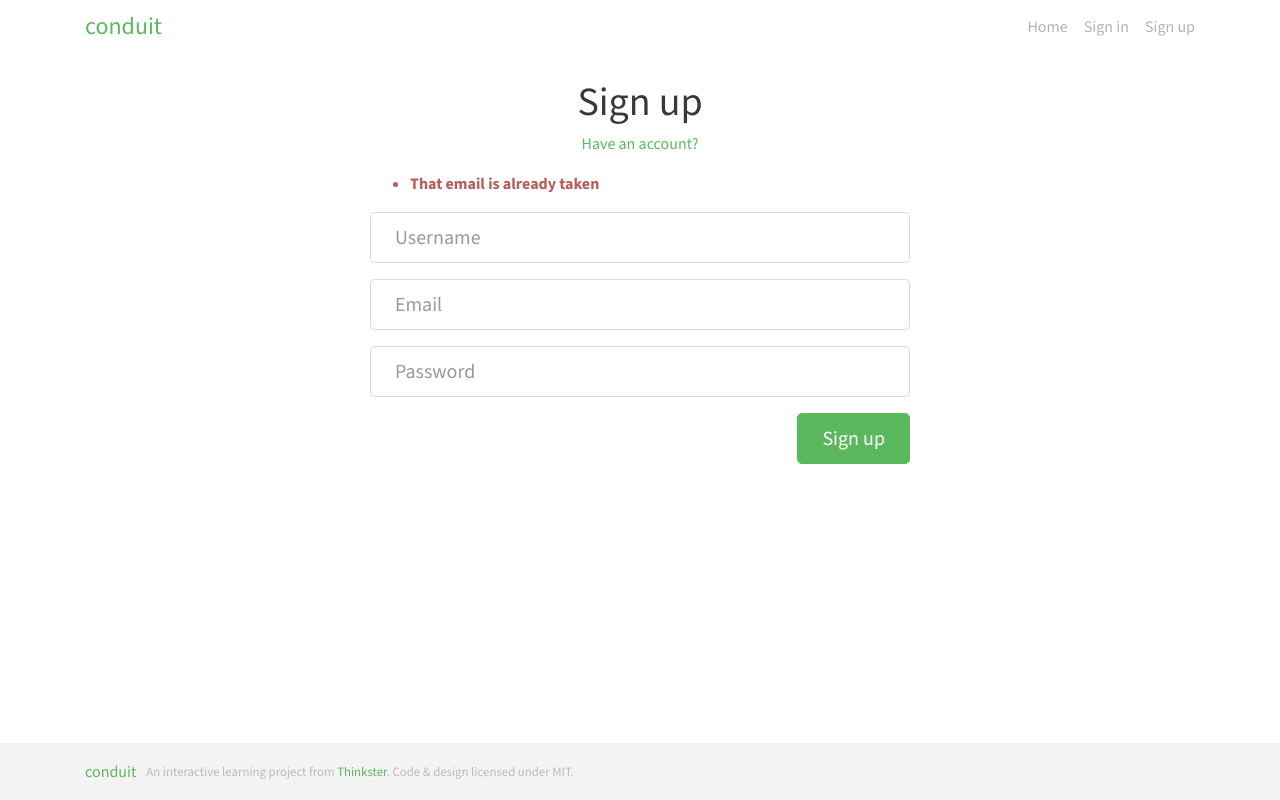
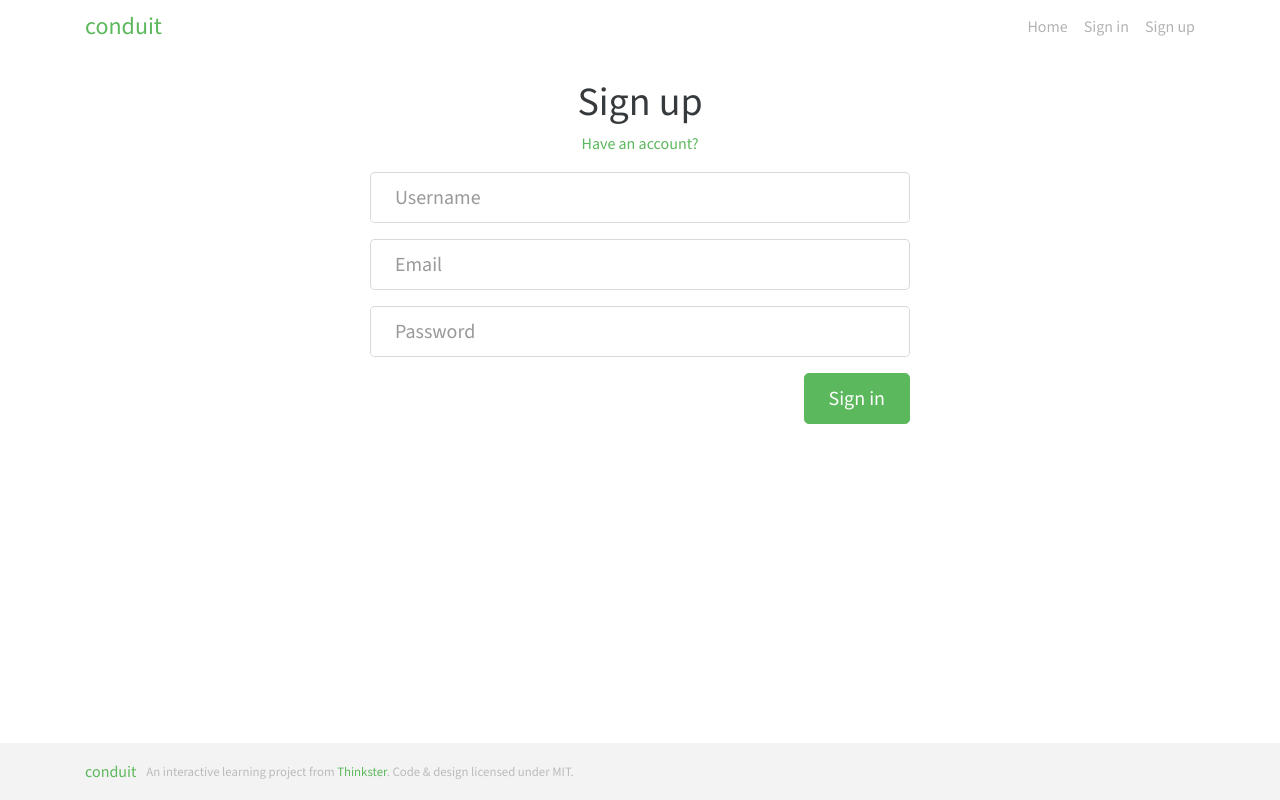
Before and after one commit to wookikiik/realworld-study, a Next.js app: page /register in a window 1280 px wide. Built offline with nearby package versions, Linux system fonts and the light colour scheme.

Commit message:
login, register 페이지 컴포넌트 적용

```diff
--- a/app/login/page.tsx
+++ b/app/login/page.tsx
@@ -3,7 +3,7 @@ import Link from "next/link";
 import { useForm, SubmitHandler } from "react-hook-form"
 import InputName from "@/app/ui/inputName";
 import {UserAuthInfo} from "@/app/types";
-import InputEmail from "@/app/ui/inputEmail";
+import InputPassword from "@/app/ui/inputPassword";
 
 export default function Page() {
   const {
@@ -31,7 +31,7 @@ export default function Page() {
                 ))}
               </ul>
               <InputName name="name" register={register}/>
-              <InputEmail name="email" register={register}/>
+              <InputPassword name={"password"} register={register}/>
               <button className="btn btn-lg btn-primary pull-xs-right">Sign in</button>
             </form>
           </div>
--- a/app/register/page.tsx
+++ b/app/register/page.tsx
@@ -1,4 +1,20 @@
+'use client'
+import Link from "next/link";
+import InputName from "@/app/ui/inputName";
+import InputPassword from "@/app/ui/inputPassword";
+import InputEmail from "@/app/ui/inputEmail";
+import { SubmitHandler, useForm } from "react-hook-form";
+import {UserAuthInfo} from "@/app/types";
+
 export default function Page() {
+  const {
+    register,
+    handleSubmit,
+    formState: { errors },
+  } = useForm<UserAuthInfo>()
+
+  const onSubmit: SubmitHandler<UserAuthInfo> = (data) => console.log(data)
+
   return (
       <div className="auth-page">
         <div className="container page">
@@ -6,24 +22,19 @@ export default function Page() {
             <div className="col-md-6 offset-md-3 col-xs-12">
               <h1 className="text-xs-center">Sign up</h1>
               <p className="text-xs-center">
-              <a href="/login">Have an account?</a>
+                <Link href="/login">Have an account?</Link>
               </p>
 
+              <form onSubmit={handleSubmit(onSubmit)}>
                 <ul className="error-messages">
-              <li>That email is already taken</li>
+                  {errors && Object.entries(errors).map(([key, error]) => (
+                      <li key={key}>{error.message}</li>
+                  ))}
                 </ul>
-
-            <form>
-              <fieldset className="form-group">
-                <input className="form-control form-control-lg" type="text" placeholder="Username" />
-              </fieldset>
-              <fieldset className="form-group">
-                <input className="form-control form-control-lg" type="text" placeholder="Email" />
-              </fieldset>
-              <fieldset className="form-group">
-                <input className="form-control form-control-lg" type="password" placeholder="Password" />
-              </fieldset>
-              <button className="btn btn-lg btn-primary pull-xs-right">Sign up</button>
+                <InputName name="name" register={register}/>
+                <InputEmail name={"email"} register={register} />
+                <InputPassword name={"password"} register={register}/>
+                <button className="btn btn-lg btn-primary pull-xs-right">Sign in</button>
               </form>
             </div>
           </div>
--- a/next.config.js
+++ b/app/ui/inputPassword.tsx
@@ -1,23 +1,17 @@
-/** @type {import('next').NextConfig} */
+import {Path, UseFormRegister} from "react-hook-form"
+import {UserAuthInfo} from "@/app/types";
 
-const nextConfig = {
-    images: {
-        remotePatterns: [
-            {
-                protocol: "http",
-                hostname: "i.imgur.com",
-                pathname: "/*",
-            },
-            {
-                protocol: "https",
-                hostname: "i.stack.imgur.com",
-                pathname: "/*",
-            },
-        ],
-    },
-};
+type InputPassword = {
+    name: Path<UserAuthInfo>
+    register: UseFormRegister<UserAuthInfo>
+}
 
-module.exports = nextConfig;
-// 외부 이미지에 대해 등록해주는 것
-// commonJs 명시 -> cjs
-// modulejs -> mjs
+export default function InputPassword({name, register}: InputPassword) {
+    return (
+        <fieldset className="form-group">
+            <input className="form-control form-control-lg"
+                   type="password" placeholder="Password"
+                   {...register(name, { required: "Password required" })} />
+        </fieldset>
+    )
+}
```
Lines whose indentation alone changed are shown as unchanged.
